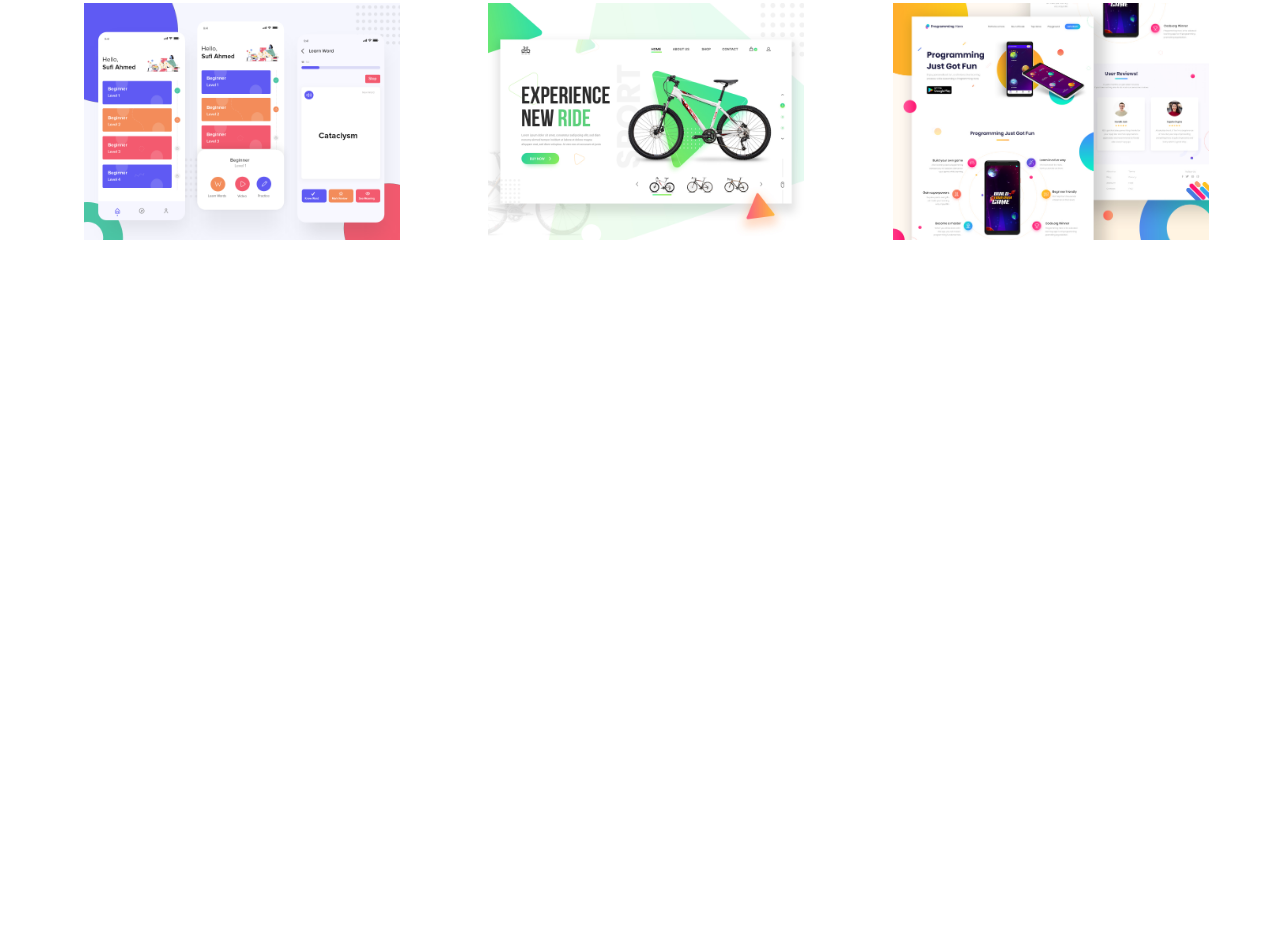
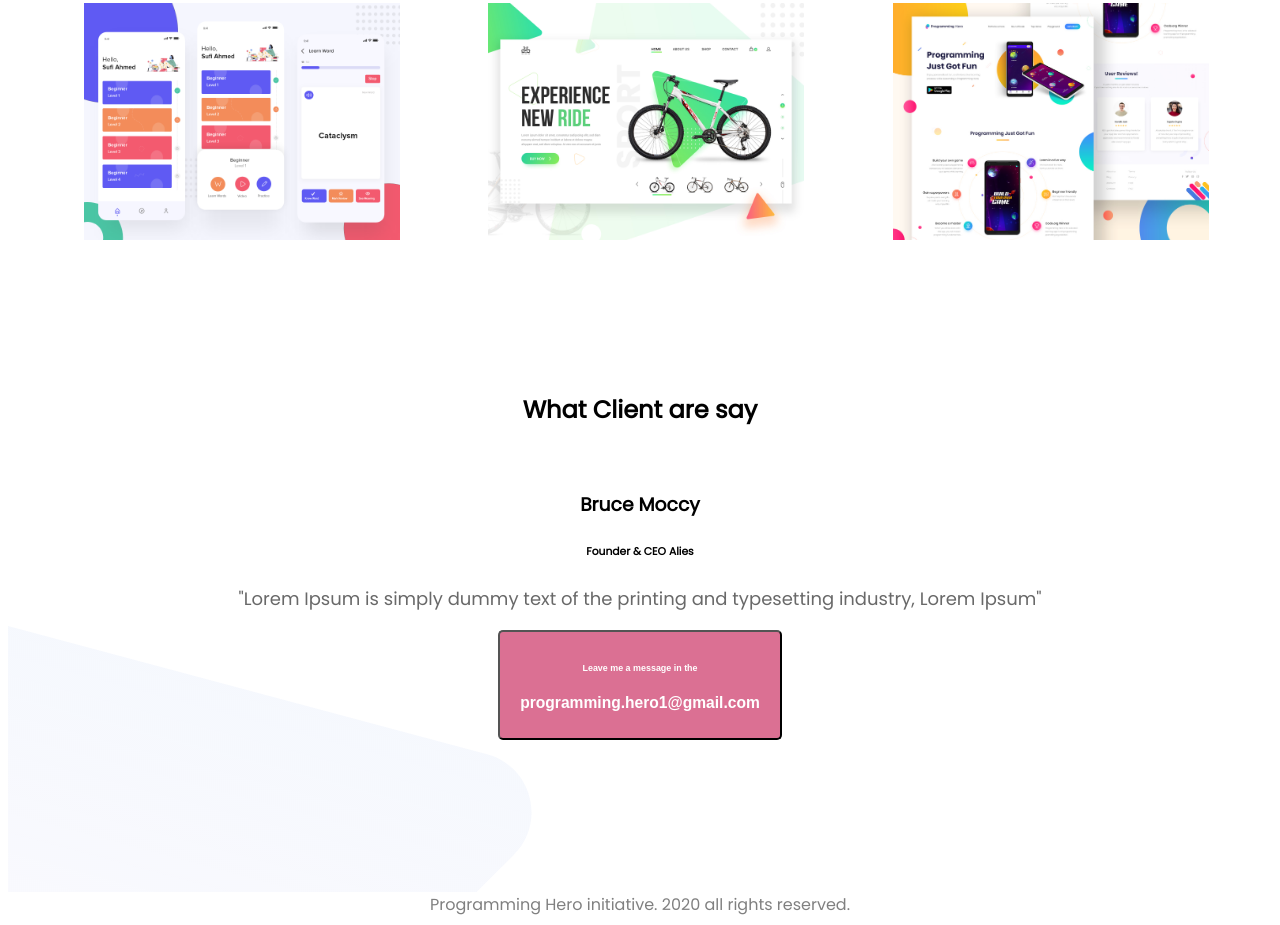
Before and after one commit to Arnab048/client-0, a plain HTML site: page index.html in a window 1280 px wide. Shown: the part 2156-3081 px from the top of the page. Before the commit the page ends 3036 px from the top, so only its background shows below. Drawn offline with Linux system fonts and the light colour scheme.

Commit message:
finalisation

```diff
--- a/index.html
+++ b/index.html
@@ -64,8 +64,49 @@
         </div>
     </section>
 
+    <section class="sec3">
+        <div class="workHead">
+            <h2>
+                What Client are say
+            </h2>
+        </div>
+        <br>
+        <div class="workHead">
+            <h3>
+                Bruce Moccy
+            </h3>
+        </div>
+        <div class="workHead">
+            <h6>
+                Founder & CEO Alies
+            </h6>
+        </div>
+        <div class="workHead">
+            <p>
+                "Lorem Ipsum is simply dummy text of the printing and typesetting industry, Lorem Ipsum"
+            </p>
+        </div>
+
+        <button class="lastButton" onclick="window.location.href = 'https://ide.geeksforgeeks.org';">
+            <div class="workHead">
+                <h6>
+                    Leave me a message in the
+                </h6>
+            </div>
+            <div class="workHead">
+                <h3>
+                    programming.hero1@gmail.com
+                </h3>
+            </div>
+        </button>
 
 
+    </section>
+
+
+    <footer>
+        Programming Hero initiative. 2020 all rights reserved.
+    </footer>
 
 </body>
 </html>
--- a/style.css
+++ b/style.css
@@ -2,8 +2,17 @@ body{
     font-family: 'Poppins', sans-serif;
 }
 
-section{
+.sec0{
     height: 1000px;
+}
+.sec1{
+    height: 1000px;
+}
+.sec2{
+    height: 500px;
+}
+.sec3{
+    height: 500px;
 }
 #name{
     color: palevioletred;
@@ -52,7 +61,14 @@ p{
     background-repeat: no-repeat;
     background-image: url("Resources/latest-work-bg.png");
 }
+.sec3{
+    background-repeat: no-repeat;
+    background-image: url("Resources/footer-bg.png");
+}
 .sec2 h2{
+    text-align: center;
+}
+.sec3{
     text-align: center;
 }
 
@@ -66,3 +82,20 @@ p{
 .works img{
     width: 125%;
 }
+
+.lastButton{
+    background-color: palevioletred;
+    text-decoration: none;
+    color: white;
+    font-weight: bolder;
+    border-radius: 5px;
+    padding-left: 20px;
+    padding-right: 20px;
+    padding-top: 10px;
+    padding-bottom: 10px;
+}
+
+footer{
+    text-align: center;
+    color: gray;
+}
```
